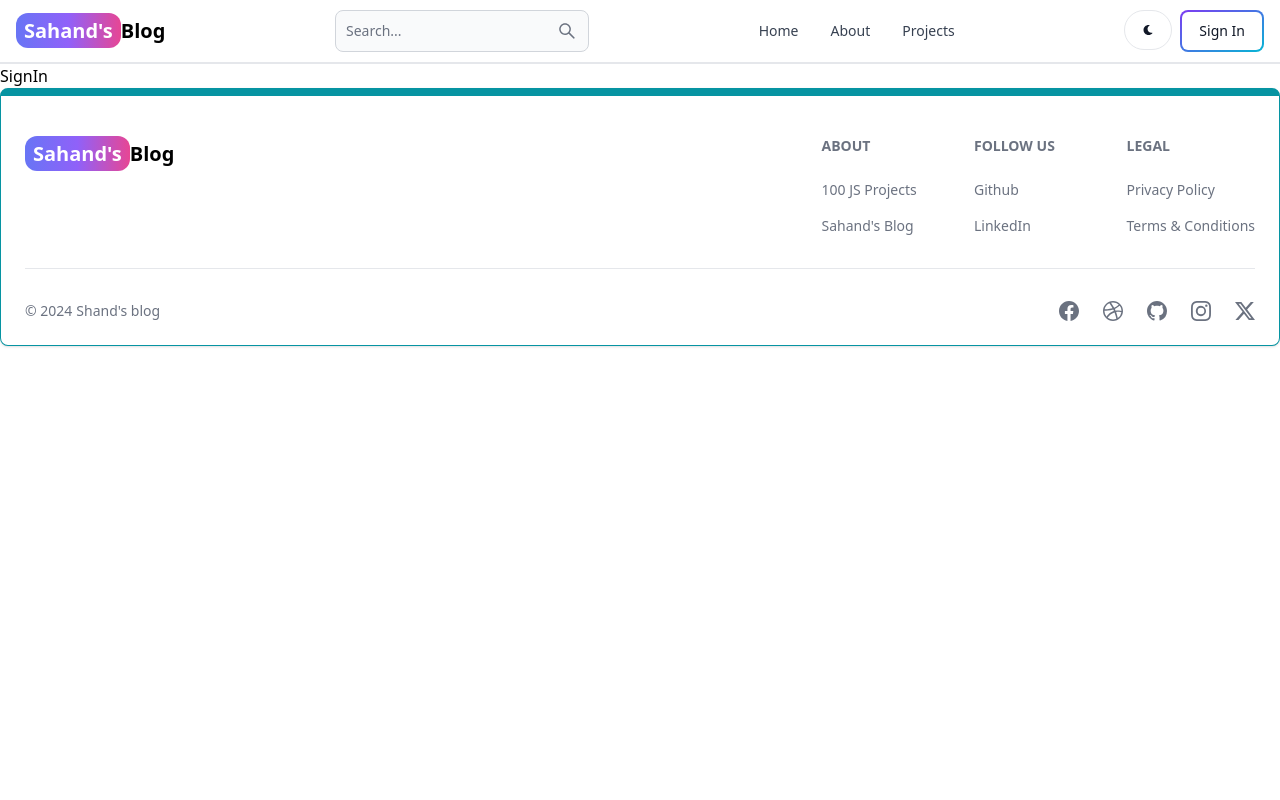
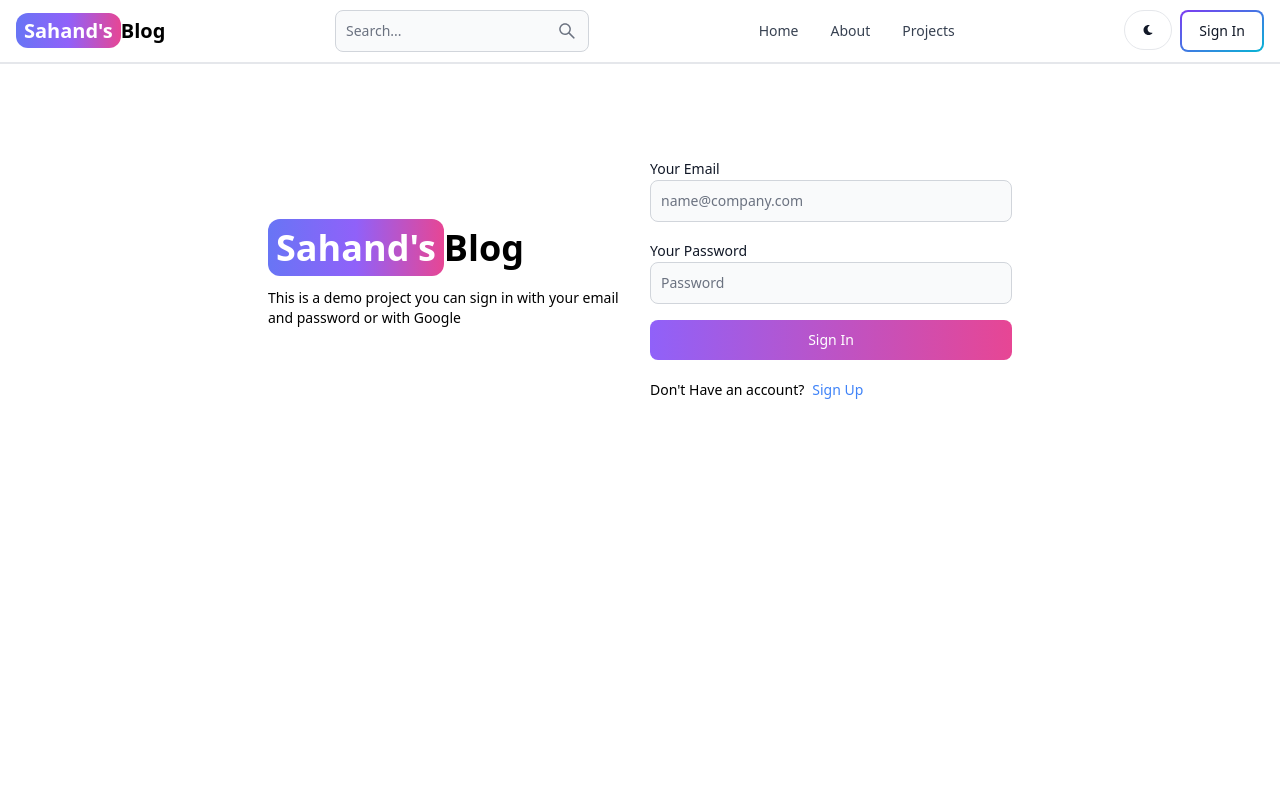
Before and after one commit to err-abhishek/mern-blog, a React (Vite) app in the folder frontend/: page /sign-in in a window 1280 px wide. Shown: the top 800 px of the page. Built offline with nearby package versions, Linux system fonts and the light colour scheme.

Commit message:
Complete Sign in page functionality

```diff
--- a/frontend/src/pages/SignIn.jsx
+++ b/frontend/src/pages/SignIn.jsx
@@ -1,7 +1,109 @@
-import React from 'react'
+import { Alert, Button, Label, Spinner, TextInput } from "flowbite-react";
+import { useState } from "react";
+import { Link, useNavigate } from "react-router-dom";
 
 export default function SignIn() {
+  const [formData, setFormData] = useState({});
+  const [errorMessage, setErrorMessage] = useState(null);
+  const [loading, setLoading] = useState(false);
+  const navigate = useNavigate();
+  const handleChange = (e) => {
+    setFormData({ ...formData, [e.target.id]: e.target.value.trim() });
+  };
+  const handleSubmit = async (e) => {
+    e.preventDefault();
+    if (!formData.email || !formData.password) {
+      return setErrorMessage("Please fill out all fields");
+    }
+    try {
+      setLoading(true);
+      setErrorMessage(null);
+      const res = await fetch("/api/auth/signin", {
+        method: "POST",
+        headers: { "Content-Type": "application/json" },
+        body: JSON.stringify(formData),
+      });
+      const data = await res.json();
+      if (data.success == false) {
+        return setErrorMessage(data.message);
+      }
+      setLoading(false);
+      if (res.ok) {
+        navigate("/");
+      }
+    } catch (error) {
+      setErrorMessage(error.message);
+      setLoading(false);
+    }
+  };
+
   return (
-    <div>SignIn</div>
-  )
+    <div className="min-h-screen mt-20">
+      <div className="flex p-3 max-w-3xl mx-auto flex-col md:flex-row md:items-center gap-5">
+        {/* left */}
+        <div className="flex-1">
+          <Link to="/" className="font-bold dark:text-white text-4xl ">
+            <span className="px-2 py-1 bg-gradient-to-r from-indigo-500 via-purple-500 to-pink-500 rounded-xl text-white">
+              Sahand's
+            </span>
+            Blog
+          </Link>
+          <p className="text-sm mt-5">
+            This is a demo project you can sign in with your email and password
+            or with Google{" "}
+          </p>
+        </div>
+        {/* right */}
+        <div className="flex-1">
+          <form className="flex flex-col gap-4" onSubmit={handleSubmit}>
+            <div>
+              <Label value="Your Email" />
+              <TextInput
+                type="text"
+                placeholder="name@company.com"
+                id="email"
+                onChange={handleChange}
+              />
+            </div>
+            <div>
+              <Label value="Your Password" />
+              <TextInput
+                type="password"
+                placeholder="Password"
+                id="password"
+                onChange={handleChange}
+              />
+            </div>
+            <Button
+              gradientDuoTone="purpleToPink"
+              type="submit"
+              disabled={loading}
+            >
+              {loading ? (
+                <>
+                  <Spinner size="sm" />
+                  <span className="pl-3">Loading...</span>
+                </>
+              ) : (
+                "Sign In"
+              )}
+            </Button>
+          </form>
+          <div className="flex gap-2 text-sm mt-5">
+            <span>Don't Have an account?</span>
+            <Link to="/sign-up" className="text-blue-500">
+              Sign Up
+            </Link>
+          </div>
+          <div>
+            {errorMessage && (
+              <Alert className="mt-5" color={"failure"}>
+                {errorMessage}
+              </Alert>
+            )}
+          </div>
+        </div>
+      </div>
+    </div>
+  );
 }
```
